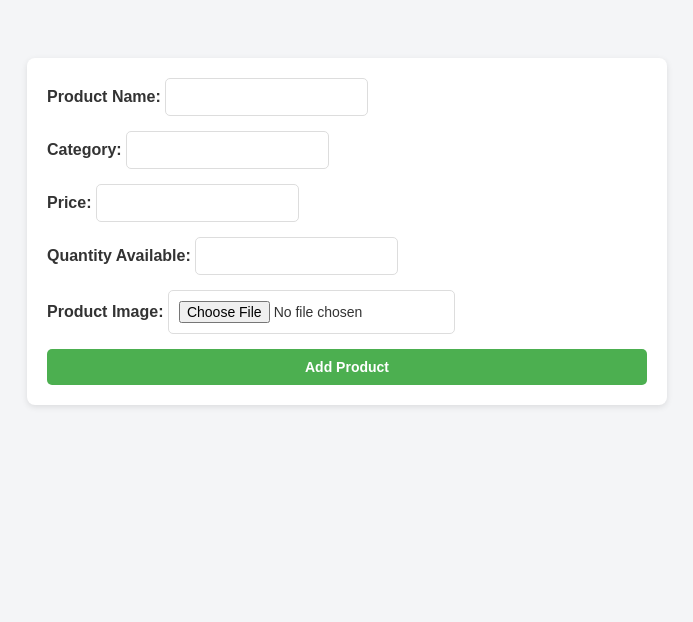
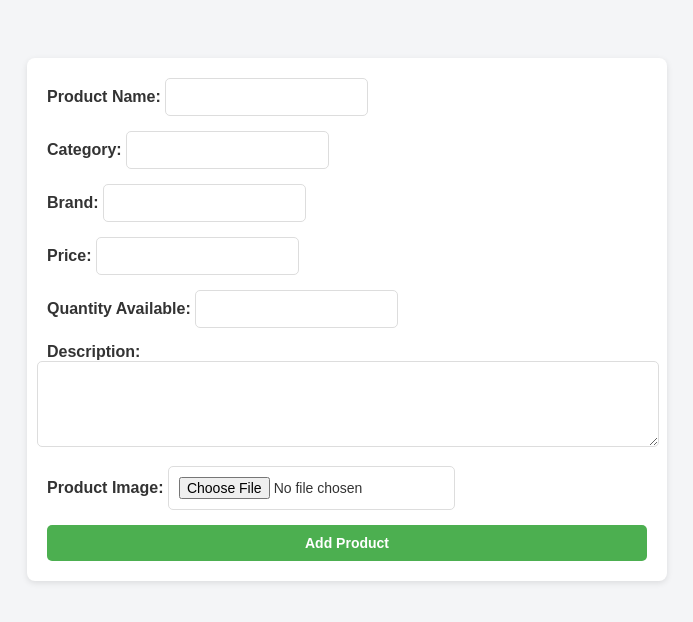
Before and after one commit to ridhwankhan/CSE370-Project, a PHP site: page /add_product.php in a window 1280 px wide. Shown: the part 142-764 px from the top of the page, without its empty margins (293-986 px from the left). Run offline with PHP 8.4, Linux system fonts and the light colour scheme.

Commit message:
connected description and brand from the database and and fixed logic for add_product, edit_product, shop and sproduct

```diff
--- a/website/add_product.php
+++ b/website/add_product.php
@@ -6,6 +6,8 @@ if (isset($_POST['submit'])) {
     $category = mysqli_real_escape_string($con, $_POST['category']);
     $price = mysqli_real_escape_string($con, $_POST['price']);
     $qtyavail = mysqli_real_escape_string($con, $_POST['qtyavail']); // Capture available quantity
+    $brand = mysqli_real_escape_string($con, $_POST['brand']);
+    $description = mysqli_real_escape_string($con, $_POST['description']);
 
     // Handle file upload
     if (isset($_FILES['image']) && $_FILES['image']['error'] === 0) {
@@ -21,10 +23,11 @@ if (isset($_POST['submit'])) {
 
             if (move_uploaded_file($imageTmpName, $imageDestination)) {
                 // Save product information to the database
-                $query = "INSERT INTO products (pname, category, price, qtyavail, img)
-                          VALUES ('$pname', '$category', '$price', '$qtyavail', '$newImageName')";
+                $query = "INSERT INTO products (pname, category, price, qtyavail, img, brand, description )
+                          VALUES ('$pname', '$category', '$price', '$qtyavail', '$newImageName', '$brand','$description')";
                 if (mysqli_query($con, $query)) {
                     header("Location: inventory_management.php");
+                    exit(); // Ensure script stops after redirect
                 } else {
                     echo "Error: " . mysqli_error($con);
                 }
@@ -39,6 +42,7 @@ if (isset($_POST['submit'])) {
     }
 }
 ?>
+
 <!DOCTYPE html>
 <html lang="en">
 <head>
@@ -139,6 +143,16 @@ if (isset($_POST['submit'])) {
         button:hover {
             background-color: #45a049;
         }
+        textarea {
+            width: 100%;
+            padding: 10px;
+            font-size: 14px;
+            border: 1px solid #ddd;
+            border-radius: 5px;
+            resize: vertical; /* Allow vertical resizing */
+            margin-left: -10px; /* Add margin to the right */
+
+        }
     </style>
 </head>
 <body>
@@ -161,12 +175,21 @@ if (isset($_POST['submit'])) {
                 <input type="text" name="category" id="category" required>
             </div>
             <div>
+                <label for="brand">Brand:</label>
+                <input type="text" name="brand" id="brand" required>
+            </div>
+
+            <div>
                 <label for="price">Price:</label>
                 <input type="number" name="price" id="price" required>
             </div>
             <div>
                 <label for="qtyavail">Quantity Available:</label>
                 <input type="number" name="qtyavail" id="qtyavail" min="1" required>
+            </div>
+            <div>
+                <label for="description">Description:</label>
+                <textarea name="description" id="description" rows="4" required ></textarea>
             </div>
             <div>
                 <label for="image">Product Image:</label>
```
Also changed, not shown: website/edit_product.php (+12 -3 lines), website/shop.php (+3 -4 lines), website/sproduct.php (+22 -19 lines).
